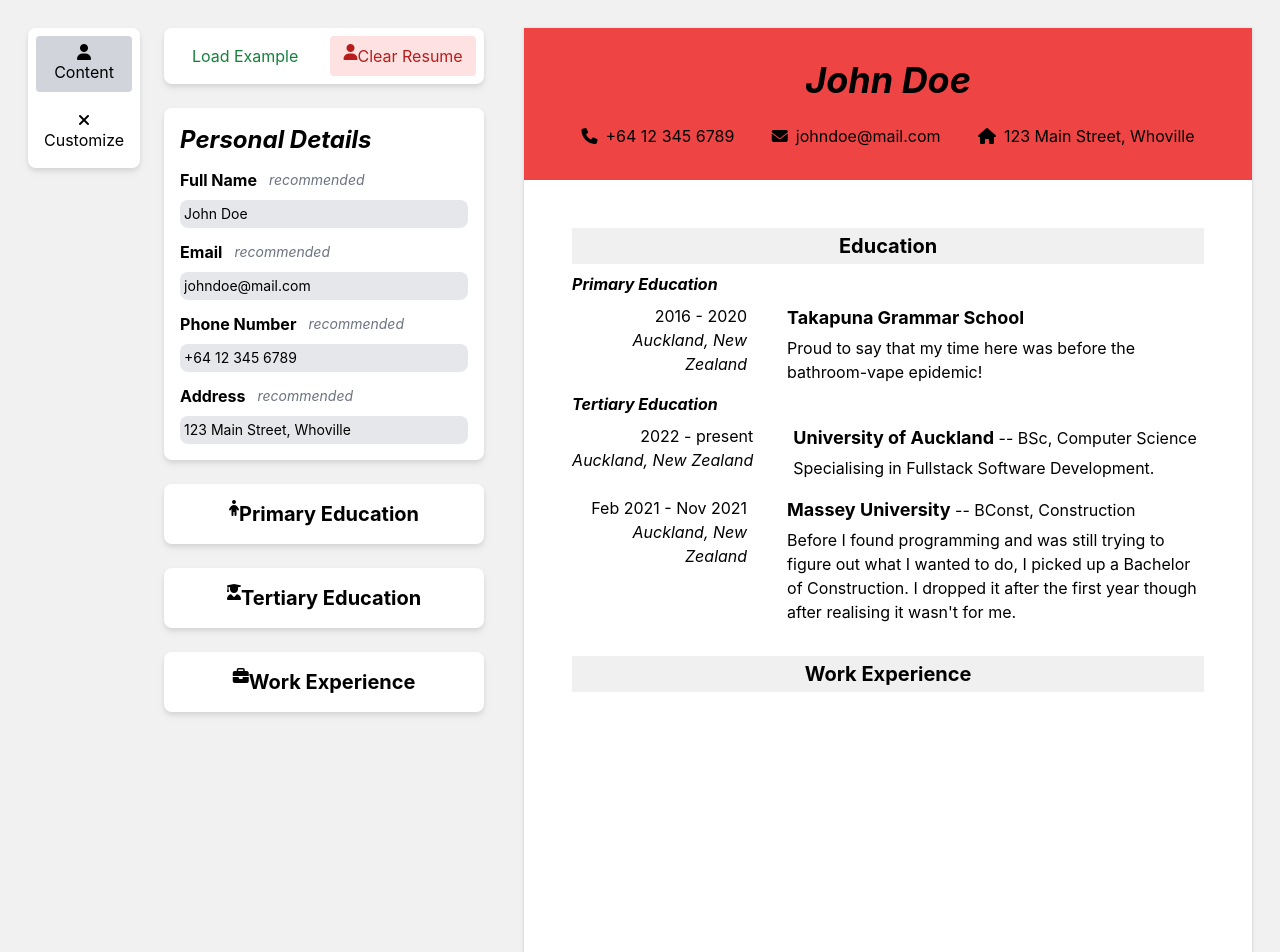
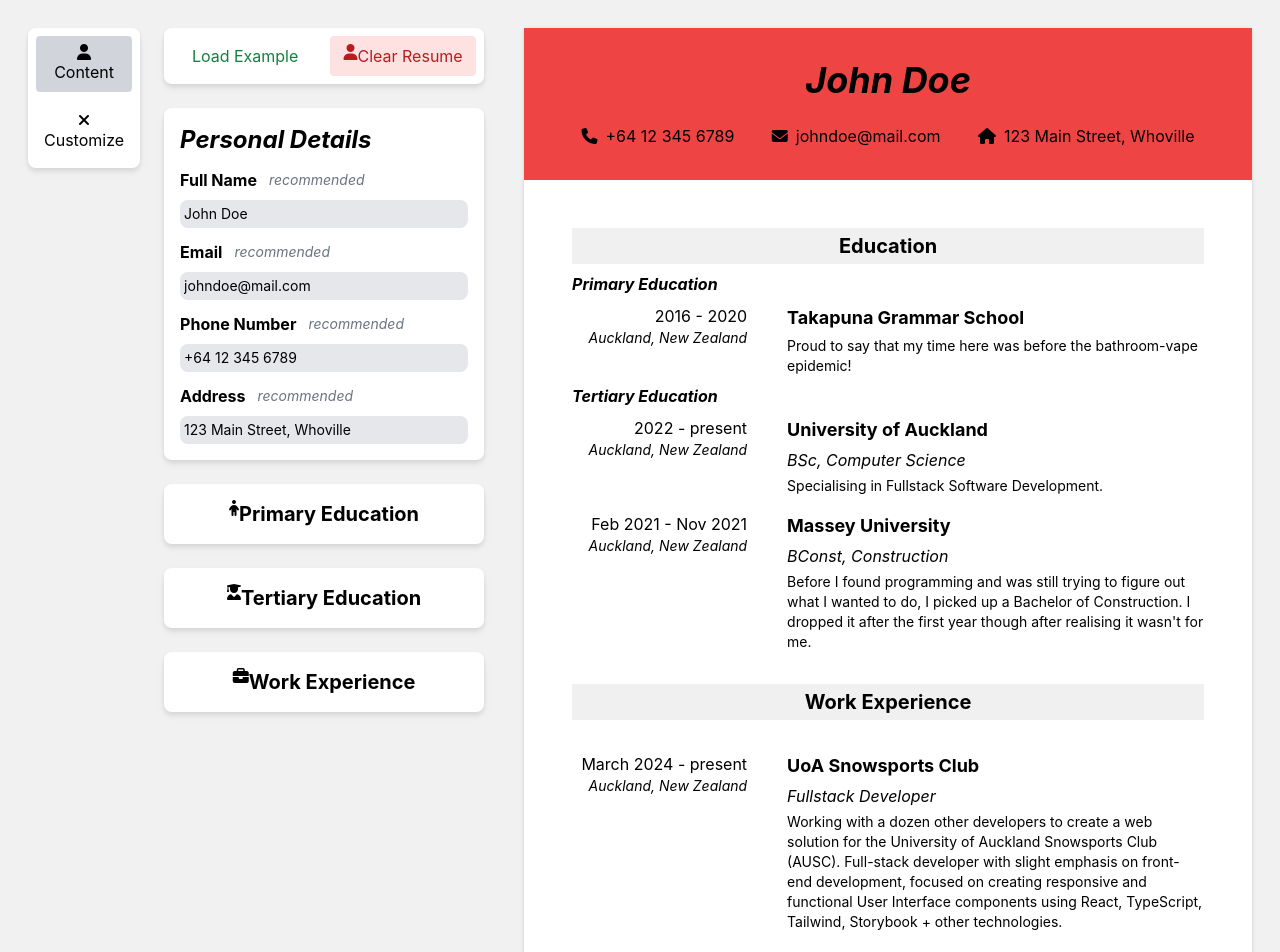
Before and after one commit to ganznz/cv-creator, a React (Vite) app: page / in a window 1280 px wide. Shown: the top 952 px of the page. Built offline with nearby package versions, Linux system fonts and the light colour scheme.

Commit message:
Created WorkExperienceInfo subcomponent + styling changes

```diff
--- a/src/components/composite/CvPageContainer/CvPageComponents/ExperienceInfo.tsx
+++ b/src/components/composite/CvPageContainer/CvPageComponents/ExperienceInfo.tsx
@@ -2,7 +2,7 @@ import { ResumeDataType } from "../../../../utils/constants/types";
 import {
     PrimaryEducation,
     SecondaryEducation,
-    // WorkExperience,
+    WorkExperience,
 } from "../../../../models/state-models";
 
 interface CategoryItemProps<T> {
@@ -11,16 +11,16 @@ interface CategoryItemProps<T> {
     metaInfoWidth: number; // the section containing timeline & location information
 }
 
-// type guard functions
+// TYPE GUARD FUNCTIONS
 function isPrimaryEducation(infoData: any): infoData is PrimaryEducation {
     return (infoData as PrimaryEducation).Name !== undefined;
 }
 function isSecondaryEducation(infoData: any): infoData is SecondaryEducation {
     return (infoData as SecondaryEducation).Qualification !== undefined;
 }
-// function isWorkExperience(infoData: any): infoData is WorkExperience {
-//     return (infoData as WorkExperience).Workplace !== undefined;
-// }
+function isWorkExperience(infoData: any): infoData is WorkExperience {
+    return (infoData as WorkExperience)["Job Position"] !== undefined;
+}
 
 function PrimaryEducationInfo({
     infoData,
@@ -33,11 +33,14 @@ function PrimaryEducationInfo({
                 style={{ minWidth: `${metaInfoWidth}px` }} // inline styling cuz className doesnt accept dynamic class names :(
             >
                 <p>{infoData.Timeline}</p>
-                <p className="italic">{`${infoData.City}, ${infoData.Country}`}</p>
+                <p className="italic text-sm">{`${infoData.City}${
+                    (infoData.City !== "" && infoData.Country !== "" && ",") ||
+                    ""
+                } ${infoData.Country}`}</p>
             </div>
             <div className="flex flex-col gap-1">
                 <h4 className="text-lg font-bold">{infoData.Name}</h4>
-                <p>{infoData.Details}</p>
+                <p className="text-sm">{infoData.Details}</p>
             </div>
         </div>
     );
@@ -54,30 +57,44 @@ function SecondaryEducationInfo({
                 style={{ minWidth: `${metaInfoWidth}px` }}
             >
                 <p>{infoData.Timeline}</p>
-                <p className="italic">{`${infoData.City}, ${infoData.Country}`}</p>
+                <p className="italic text-sm">{`${infoData.City}${
+                    (infoData.City !== "" && infoData.Country !== "" && ",") ||
+                    ""
+                } ${infoData.Country}`}</p>
             </div>
             <div className="flex flex-col gap-1">
-                <p>
-                    <span className="text-lg font-bold">{infoData.Name}</span>
-                    {" -- "} {infoData.Qualification}
-                </p>
-                <p>{infoData.Details}</p>
+                <h4 className="text-lg font-bold">{infoData.Name}</h4>
+                <p className="italic">{infoData.Qualification}</p>
+                <p className="text-sm">{infoData.Details}</p>
             </div>
         </div>
     );
 }
 
-// function WorkExperienceInfo({
-//     infoData,
-//     metaInfoWidth,
-// }: CategoryItemProps<WorkExperience>) {
-//     return (
-//         <div className="flex gap-4">
-//             <div></div>
-//             <div></div>
-//         </div>
-//     );
-// }
+function WorkExperienceInfo({
+    infoData,
+    metaInfoWidth,
+}: CategoryItemProps<WorkExperience>) {
+    return (
+        <div className="flex gap-10">
+            <div
+                className={`flex flex-col text-right`}
+                style={{ minWidth: `${metaInfoWidth}px` }}
+            >
+                <p>{infoData.Timeline}</p>
+                <p className="italic text-sm">{`${infoData.City}${
+                    (infoData.City !== "" && infoData.Country !== "" && ",") ||
+                    ""
+                } ${infoData.Country}`}</p>
+            </div>
+            <div className="flex flex-col gap-1">
+                <h4 className="text-lg font-bold">{infoData.Name}</h4>
+                <p className="italic">{infoData["Job Position"]}</p>
+                <p className="text-sm">{infoData.Details}</p>
+            </div>
+        </div>
+    );
+}
 
 export default function ExperienceInfo<T>({
     infoData,
@@ -96,10 +113,10 @@ export default function ExperienceInfo<T>({
                 );
             }
             break;
-        // case "workExperience":
-        //     if (isWorkExperience(infoData)) {
-        //         return <WorkExperienceInfo infoData={infoData} {...props} />;
-        //     }
+        case "workExperience":
+            if (isWorkExperience(infoData)) {
+                return <WorkExperienceInfo infoData={infoData} {...props} />;
+            }
     }
     return null;
 }
```
